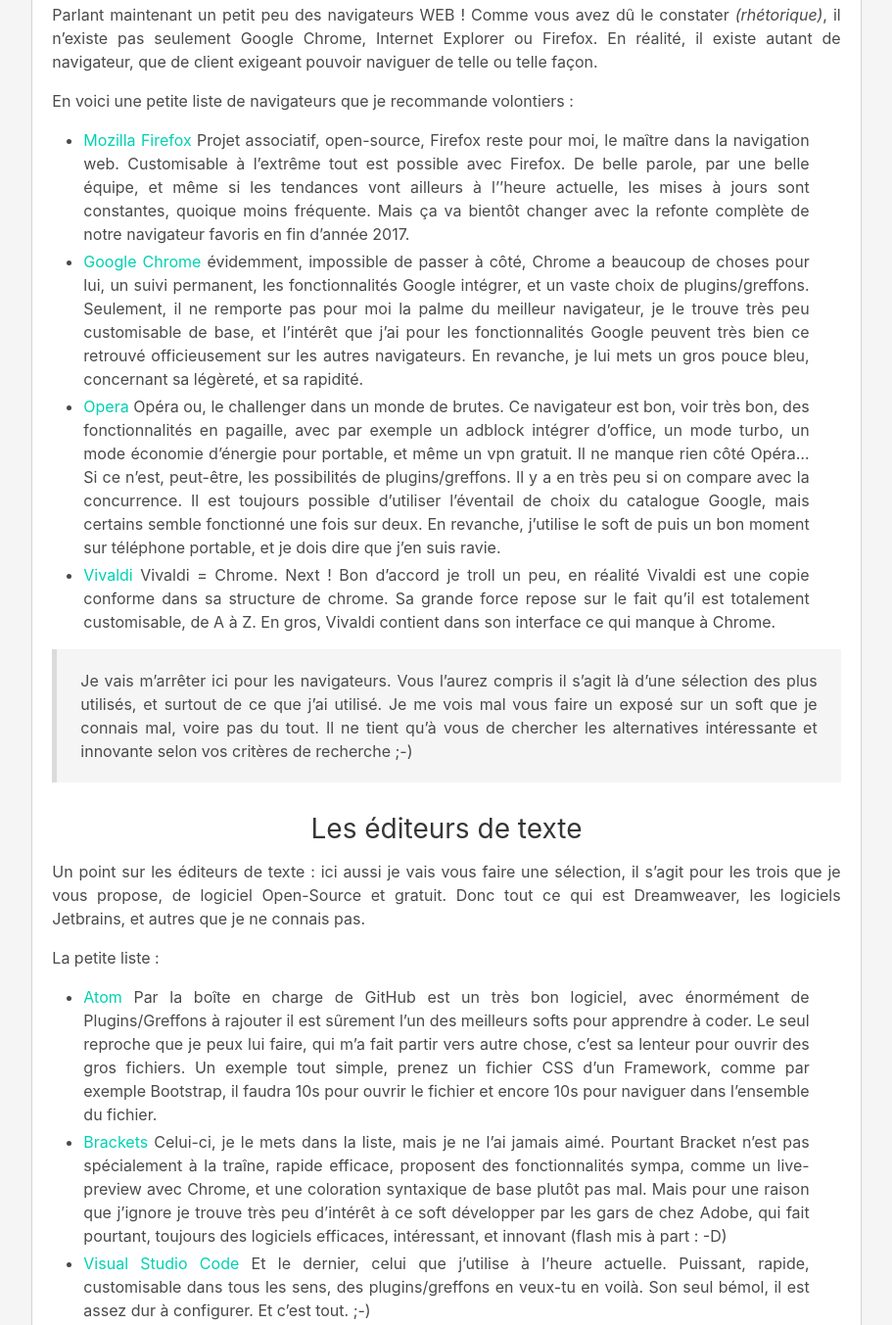
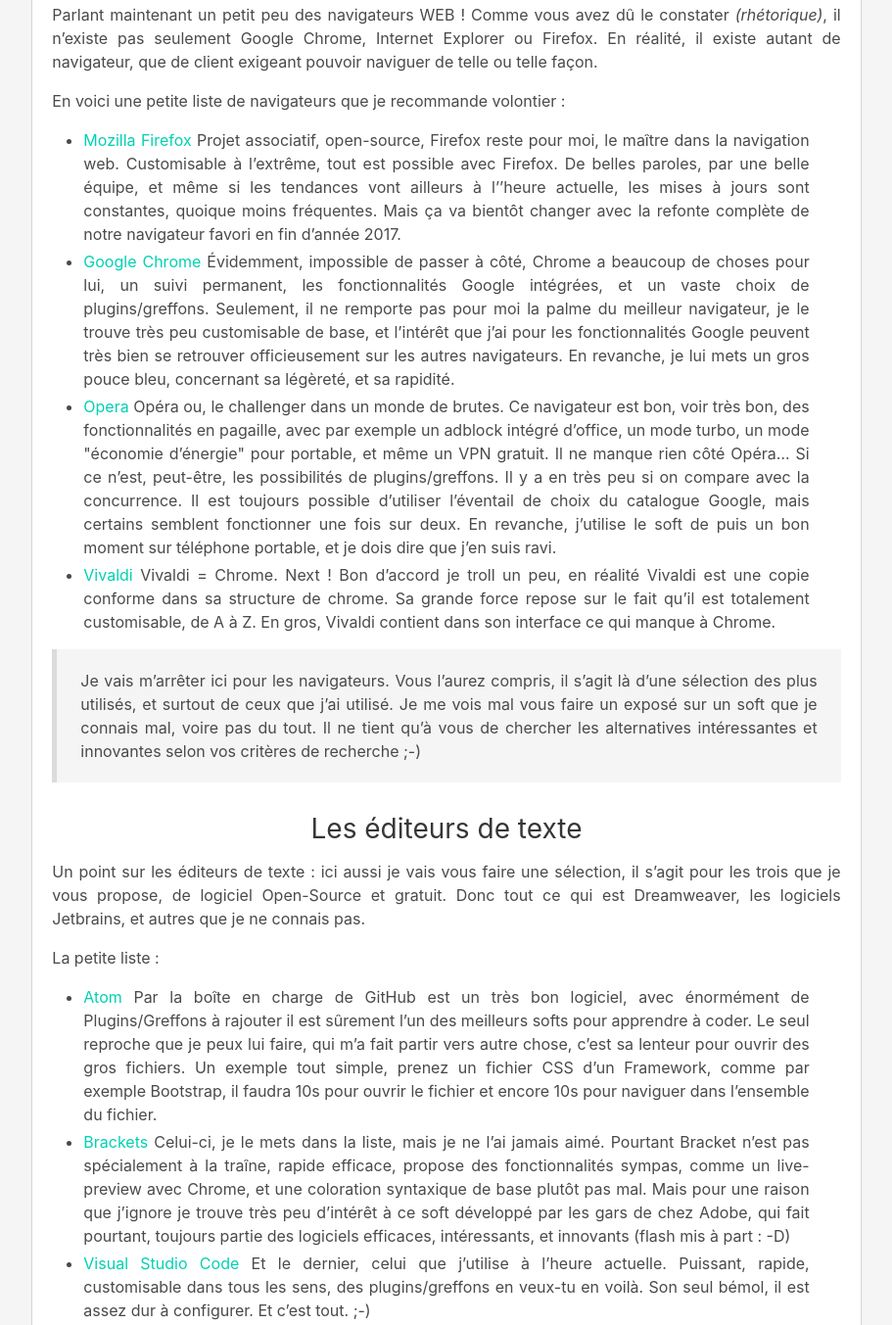
Before and after one commit to MickaelGable/Coda, a plain HTML site: page index.html in a window 1280 px wide. Shown: the part 776-2129 px from the top of the page at 98% size, without its empty margins (184-1095 px from the left). Drawn offline with Linux system fonts and the light colour scheme.

Commit message:
Update index.html

```diff
--- a/index.html
+++ b/index.html
@@ -75,7 +75,7 @@
             <div class="column is-offset-2 is-two-thirds">
                 <div class="box">
                     <div class="content">
-                        <p>Salut les Codeuses, Codeurs, Pour ce qui me connaisse pas, je suis un ancien élève de la 1er promo, et j’ai eu envie de vous filer quelques trucs qui peut-être sympa pour vous et vos débuts dans le développement web et mobile.
+                        <p>Salut les Codeuses, Codeurs, Pour ceux qui me connaissent pas, je suis un ancien élève de la 1er promo, et j’ai eu envie de vous filer quelques trucs qui peuvent-être sympa pour vous et vos débuts dans le développement web et mobile.
                         </p>
                         <h2 id="veille">Veille Numérique</h2>
                         <p>Je vais commencer par la veille numérique ! Pour ceux qui ne connaîssent pas ce terme, il s’agit tout simplement de rester attentif aux dernières nouveautés en matière de numérique et/ou technologie, et au final, d’éveiller sa
@@ -96,24 +96,24 @@
                         <p>Parlant maintenant un petit peu des navigateurs WEB ! Comme vous avez dû le constater <em>(rhétorique)</em>, il n’existe pas seulement Google Chrome, Internet Explorer ou Firefox. En réalité, il existe autant de navigateur, que
                             de client exigeant pouvoir naviguer de telle ou telle façon. </p>
 
-                        <p>En voici une petite liste de navigateurs que je recommande volontiers :</p>
+                        <p>En voici une petite liste de navigateurs que je recommande volontier :</p>
                         <ul>
-                            <li><a href="https://www.mozilla.org/en-US/firefox/new/">Mozilla Firefox</a> Projet associatif, open-source, Firefox reste pour moi, le maître dans la navigation web. Customisable à l’extrême tout est possible avec Firefox. De
-                                belle parole, par une belle équipe, et même si les tendances vont ailleurs à l’’heure actuelle, les mises à jours sont constantes, quoique moins fréquente. Mais ça va bientôt changer avec la refonte complète de notre navigateur
-                                favoris en fin d’année 2017.
+                            <li><a href="https://www.mozilla.org/en-US/firefox/new/">Mozilla Firefox</a> Projet associatif, open-source, Firefox reste pour moi, le maître dans la navigation web. Customisable à l’extrême, tout est possible avec Firefox. De
+                                belles paroles, par une belle équipe, et même si les tendances vont ailleurs à l’’heure actuelle, les mises à jours sont constantes, quoique moins fréquentes. Mais ça va bientôt changer avec la refonte complète de notre navigateur
+                                favori en fin d’année 2017.
                             </li>
-                            <li><a href="https://www.google.com/intl/fr/chrome/browser/desktop/index.html">Google Chrome</a> évidemment, impossible de passer à côté, Chrome a beaucoup de choses pour lui, un suivi permanent, les fonctionnalités Google intégrer,
+                            <li><a href="https://www.google.com/intl/fr/chrome/browser/desktop/index.html">Google Chrome</a> Évidemment, impossible de passer à côté, Chrome a beaucoup de choses pour lui, un suivi permanent, les fonctionnalités Google intégrées,
                                 et un vaste choix de plugins/greffons. Seulement, il ne remporte pas pour moi la palme du meilleur navigateur, je le trouve très peu customisable de base, et l’intérêt que j’ai pour les fonctionnalités Google peuvent très
-                                bien ce retrouvé officieusement sur les autres navigateurs. En revanche, je lui mets un gros pouce bleu, concernant sa légèreté, et sa rapidité.</li>
-                            <li><a href="http://www.opera.com/fr">Opera</a> Opéra ou, le challenger dans un monde de brutes. Ce navigateur est bon, voir très bon, des fonctionnalités en pagaille, avec par exemple un adblock intégrer d’office, un mode turbo,
-                                un mode économie d’énergie pour portable, et même un vpn gratuit. Il ne manque rien côté Opéra… Si ce n’est, peut-être, les possibilités de plugins/greffons. Il y a en très peu si on compare avec la concurrence. Il est
-                                toujours possible d’utiliser l’éventail de choix du catalogue Google, mais certains semble fonctionné une fois sur deux. En revanche, j’utilise le soft de puis un bon moment sur téléphone portable, et je dois dire que j’en
-                                suis ravie. </li>
+                                bien se retrouver officieusement sur les autres navigateurs. En revanche, je lui mets un gros pouce bleu, concernant sa légèreté, et sa rapidité.</li>
+                            <li><a href="http://www.opera.com/fr">Opera</a> Opéra ou, le challenger dans un monde de brutes. Ce navigateur est bon, voir très bon, des fonctionnalités en pagaille, avec par exemple un adblock intégré d’office, un mode turbo,
+                                un mode "économie d’énergie" pour portable, et même un VPN gratuit. Il ne manque rien côté Opéra… Si ce n’est, peut-être, les possibilités de plugins/greffons. Il y a en très peu si on compare avec la concurrence. Il est
+                                toujours possible d’utiliser l’éventail de choix du catalogue Google, mais certains semblent fonctionner une fois sur deux. En revanche, j’utilise le soft de puis un bon moment sur téléphone portable, et je dois dire que j’en
+                                suis ravi. </li>
                             <li><a href="https://vivaldi.com/?lang=fr_FR">Vivaldi</a> Vivaldi = Chrome. Next ! Bon d’accord je troll un peu, en réalité Vivaldi est une copie conforme dans sa structure de chrome. Sa grande force repose sur le fait qu’il est
                                 totalement customisable, de A à Z. En gros, Vivaldi contient dans son interface ce qui manque à Chrome.</li>
                         </ul>
-                        <blockquote>Je vais m’arrêter ici pour les navigateurs. Vous l’aurez compris il s’agit là d’une sélection des plus utilisés, et surtout de ce que j’ai utilisé. Je me vois mal vous faire un exposé sur un soft que je connais mal, voire pas du
-                            tout. Il ne tient qu’à vous de chercher les alternatives intéressante et innovante selon vos critères de recherche ;-) </blockquote>
+                        <blockquote>Je vais m’arrêter ici pour les navigateurs. Vous l’aurez compris, il s’agit là d’une sélection des plus utilisés, et surtout de ceux que j’ai utilisé. Je me vois mal vous faire un exposé sur un soft que je connais mal, voire pas du
+                            tout. Il ne tient qu’à vous de chercher les alternatives intéressantes et innovantes selon vos critères de recherche ;-) </blockquote>
 
                         <h2 id="editeurs">Les éditeurs de texte</h2>
                         <p>Un point sur les éditeurs de texte : ici aussi je vais vous faire une sélection, il s’agit pour les trois que je vous propose, de logiciel Open-Source et gratuit. Donc tout ce qui est Dreamweaver, les logiciels Jetbrains, et autres
@@ -124,9 +124,9 @@
                             <li><a href="https://atom.io/">Atom</a> Par la boîte en charge de GitHub est un très bon logiciel, avec énormément de Plugins/Greffons à rajouter il est sûrement l’un des meilleurs softs pour apprendre à coder. Le seul reproche
                                 que je peux lui faire, qui m’a fait partir vers autre chose, c’est sa lenteur pour ouvrir des gros fichiers. Un exemple tout simple, prenez un fichier CSS d’un Framework, comme par exemple Bootstrap, il faudra 10s pour
                                 ouvrir le fichier et encore 10s pour naviguer dans l’ensemble du fichier. </li>
-                            <li><a href="http://brackets.io/">Brackets</a> Celui-ci, je le mets dans la liste, mais je ne l’ai jamais aimé. Pourtant Bracket n’est pas spécialement à la traîne, rapide efficace, proposent des fonctionnalités sympa, comme un
-                                live-preview avec Chrome, et une coloration syntaxique de base plutôt pas mal. Mais pour une raison que j’ignore je trouve très peu d’intérêt à ce soft développer par les gars de chez Adobe, qui fait pourtant, toujours
-                                des logiciels efficaces, intéressant, et innovant (flash mis à part : -D) </li>
+                            <li><a href="http://brackets.io/">Brackets</a> Celui-ci, je le mets dans la liste, mais je ne l’ai jamais aimé. Pourtant Bracket n’est pas spécialement à la traîne, rapide efficace, propose des fonctionnalités sympas, comme un
+                                live-preview avec Chrome, et une coloration syntaxique de base plutôt pas mal. Mais pour une raison que j’ignore je trouve très peu d’intérêt à ce soft développé par les gars de chez Adobe, qui fait pourtant, toujours
+                                partie des logiciels efficaces, intéressants, et innovants (flash mis à part : -D) </li>
                             <li><a href="https://code.visualstudio.com/">Visual Studio Code</a> Et le dernier, celui que j’utilise à l’heure actuelle. Puissant, rapide, customisable dans tous les sens, des plugins/greffons en veux-tu en voilà. Son seul bémol,
                                 il est assez dur à configurer. Et c’est tout. ;-)</li>
                         </ul>
```
